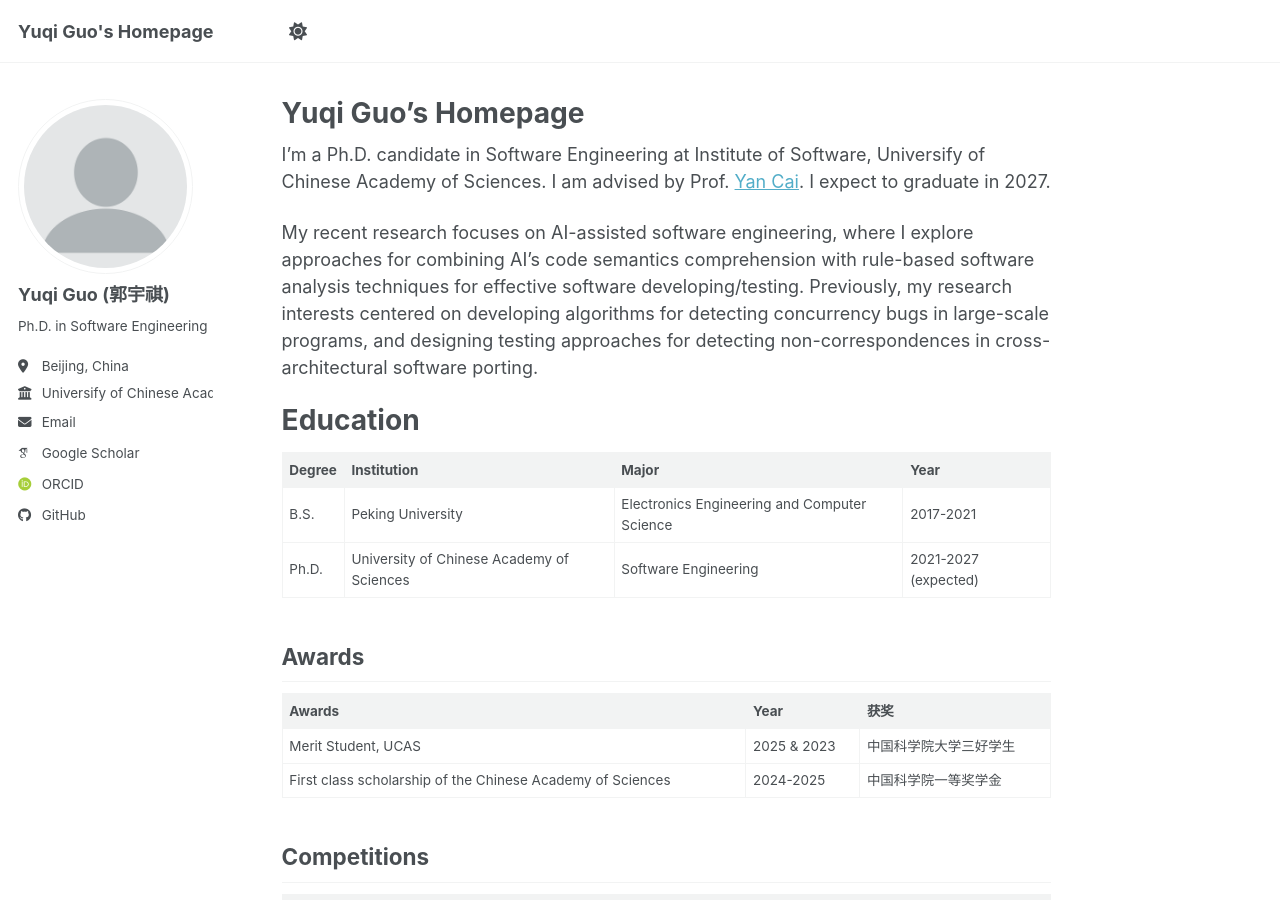
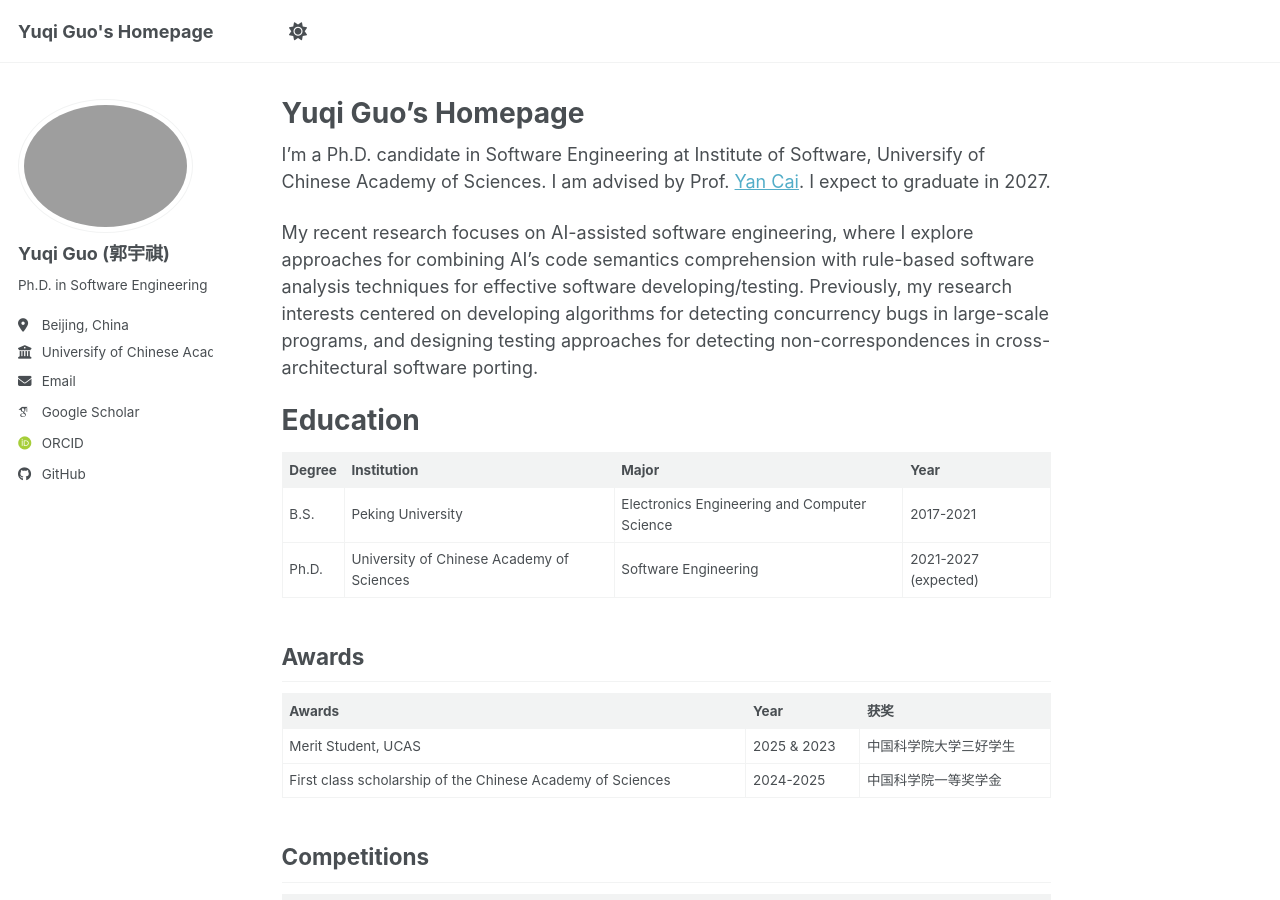
Before and after one commit to guoyuqi020/guoyuqi020.github.io, a Jekyll site: the page built from _pages/about.md, in a window 1280 px wide and 900 px high. Built offline with Jekyll 4.4.1, drawn with Linux system fonts in a browser that asks for light colours; some web fonts are replaced; a script bundle is joined from its source files by our own code; library files that are not in the unit come from our copies.

Commit message:
update image config

```diff
--- a/_config.yml
+++ b/_config.yml
@@ -23,7 +23,7 @@ repository               : "guoyuqi020/guoyuqi020.github.io"
 #               Additional customization can be done by editing /_includes/author-profile.html
 author:
   # Biographic information
-  avatar           : "profile.png"
+  avatar           : "photo-3.png"
   name             : "Yuqi Guo (郭宇祺)"
   pronouns         : # example: "she/her"
   bio              : "Ph.D. in Software Engineering"
```
